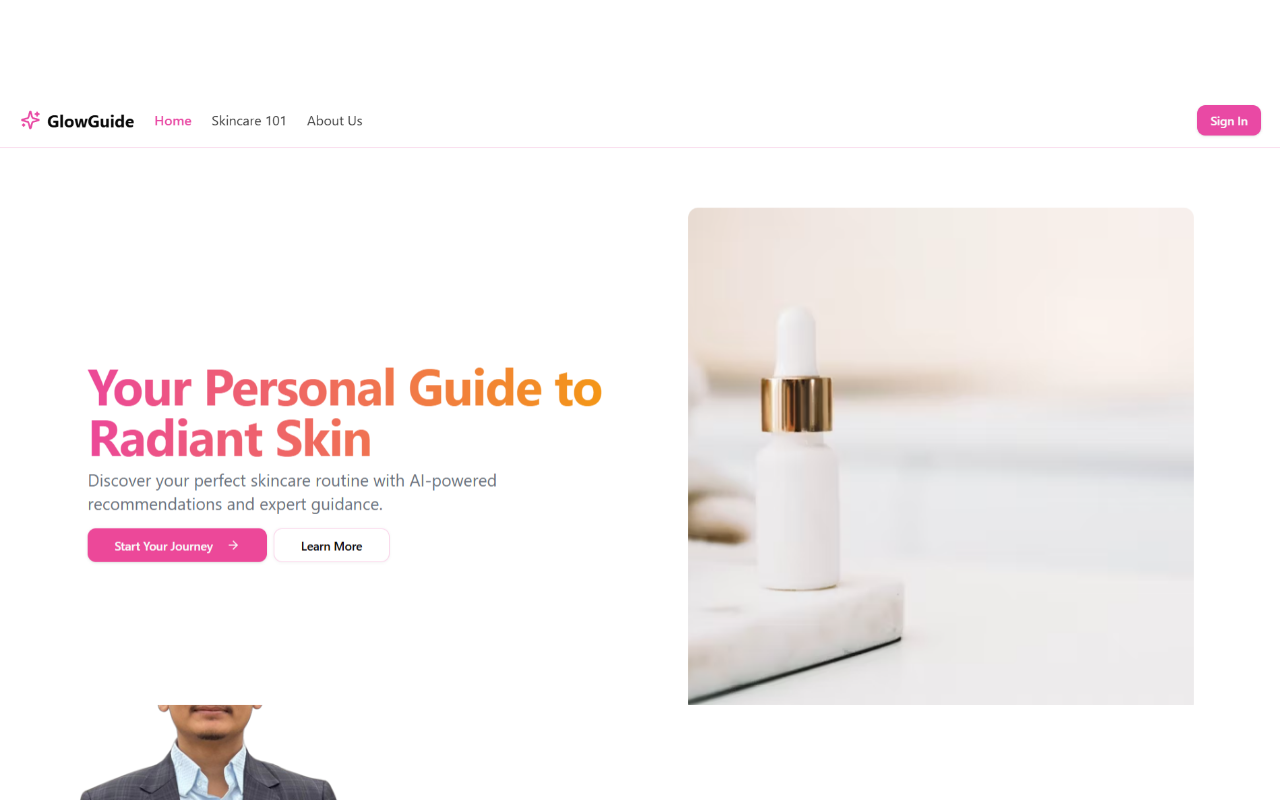
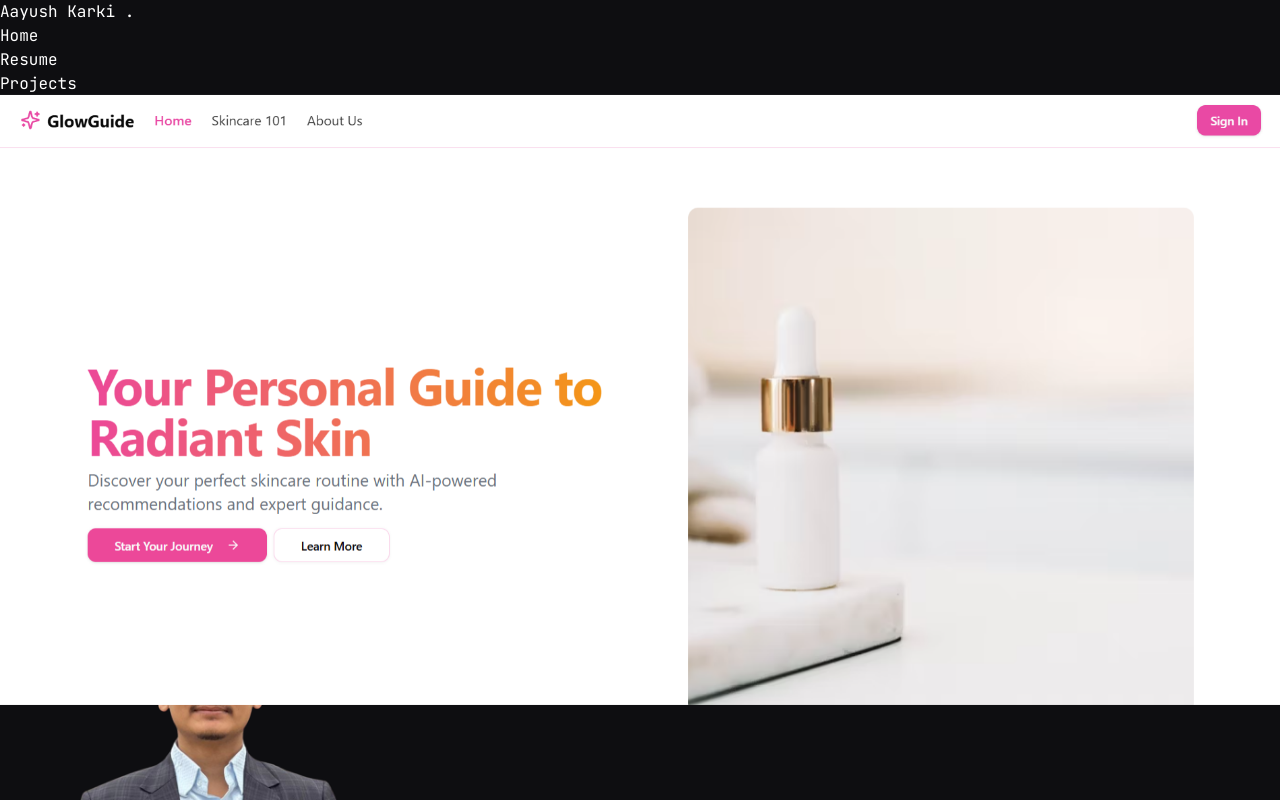
Before and after one commit to K-Aayush/portfolio, a Next.js app: page / in a window 1280 px wide. Shown: the top 800 px of the page. Built offline with nearby package versions, Linux system fonts and the light colour scheme.

Commit message:
updated global css

```diff
--- a/src/app/globals.css
+++ b/src/app/globals.css
@@ -4,25 +4,98 @@
 
 :root {
   --font-jetbrainsmono: "JetBrains Mono", monospace;
-}
-
-body {
-  font-family: var(--font-jetbrainsmono);
-  color: white;
+  --bg: #0e0e11;
+  --bg-elev: #16161b;
+  --bg-card: #1a1a20;
+  --border: rgba(255, 255, 255, 0.08);
+  --border-strong: rgba(255, 255, 255, 0.14);
+  --accent: #4ade80;
+  --accent-soft: rgba(74, 222, 128, 0.12);
 }
 
 html {
   scroll-behavior: smooth;
 }
 
+body {
+  font-family: var(--font-jetbrainsmono);
+  color: white;
+  background-color: var(--bg);
+  -webkit-font-smoothing: antialiased;
+  -moz-osx-font-smoothing: grayscale;
+}
+
+/* Selection */
+::selection {
+  background: rgba(74, 222, 128, 0.25);
+  color: #fff;
+}
+
+/* Scrollbar */
+::-webkit-scrollbar {
+  width: 10px;
+}
+::-webkit-scrollbar-track {
+  background: var(--bg);
+}
+::-webkit-scrollbar-thumb {
+  background: rgba(255, 255, 255, 0.1);
+  border-radius: 999px;
+  border: 2px solid var(--bg);
+}
+::-webkit-scrollbar-thumb:hover {
+  background: rgba(74, 222, 128, 0.4);
+}
+
 @layer components {
   .nav_label {
-    @apply relative text-white/60 font-medium tracking-wide hover:text-white;
+    @apply relative text-white/60 font-medium tracking-wide hover:text-white transition-colors duration-300;
   }
   .nav_label::after {
-    @apply block content-[''] bg-green-500 h-[3px] absolute w-[0%] scale-x-0 rounded-xl transition duration-300 origin-right;
+    @apply block content-[''] bg-green-400 h-[2px] absolute w-[0%] scale-x-0 rounded-xl transition-all duration-300 origin-right;
   }
   .nav_label:hover::after {
-    @apply w-full scale-x-100;
+    @apply w-full scale-x-100 origin-left;
+  }
+
+  /* Premium card */
+  .card {
+    @apply bg-[#1a1a20] border border-white/[0.06] rounded-2xl transition-all duration-300;
+  }
+  .card-hover {
+    @apply hover:border-white/[0.14] hover:bg-[#1d1d24];
+  }
+
+  /* Glass surface */
+  .glass {
+    background: rgba(22, 22, 27, 0.6);
+    backdrop-filter: blur(14px) saturate(160%);
+    -webkit-backdrop-filter: blur(14px) saturate(160%);
+    border: 1px solid rgba(255, 255, 255, 0.08);
+  }
+
+  /* Accent text */
+  .text-accent {
+    color: var(--accent);
+  }
+
+  /* Subtle grid background */
+  .bg-grid {
+    background-image:
+      linear-gradient(to right, rgba(255, 255, 255, 0.03) 1px, transparent 1px),
+      linear-gradient(to bottom, rgba(255, 255, 255, 0.03) 1px, transparent 1px);
+    background-size: 56px 56px;
+  }
+
+  /* Radial glow */
+  .glow {
+    background: radial-gradient(circle at 50% 0%, rgba(74, 222, 128, 0.15), transparent 60%);
   }
 }
+
+/* Smooth focus rings */
+*:focus-visible {
+  outline: 2px solid rgba(74, 222, 128, 0.6);
+  outline-offset: 2px;
+  border-radius: 4px;
+}
```
